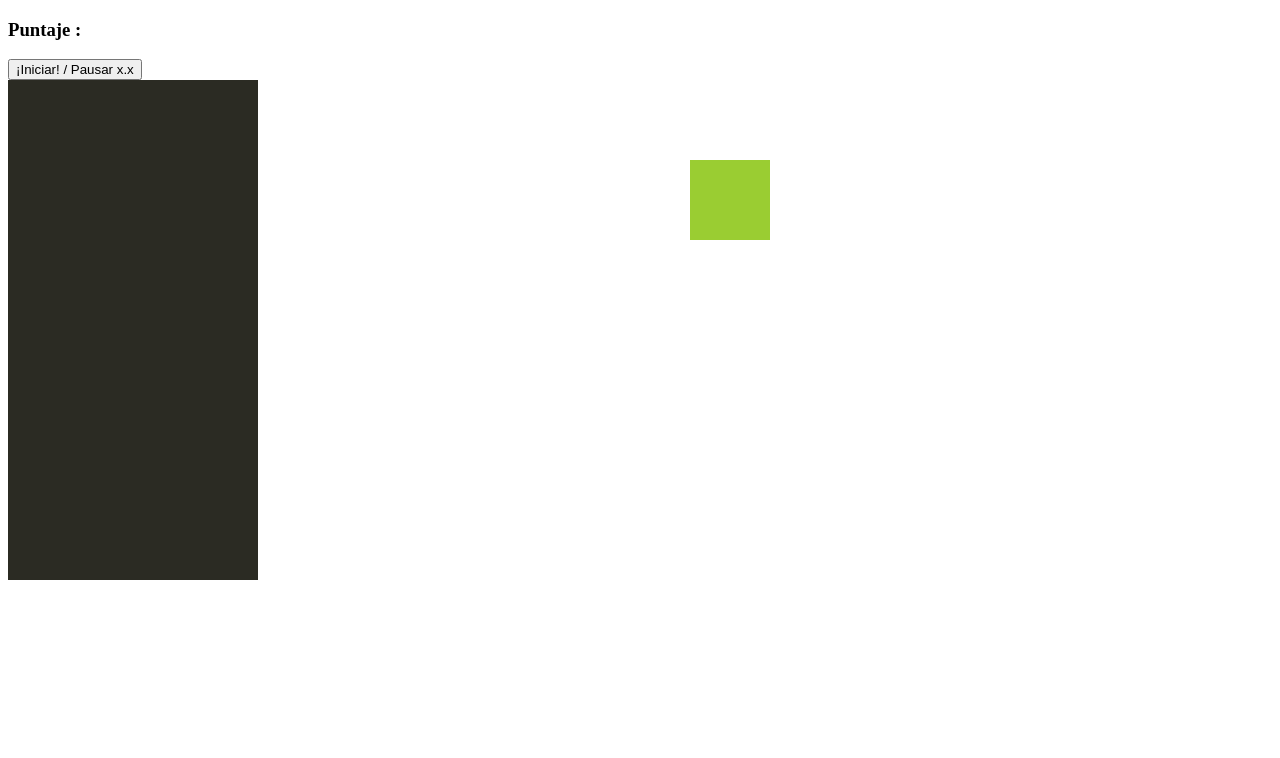
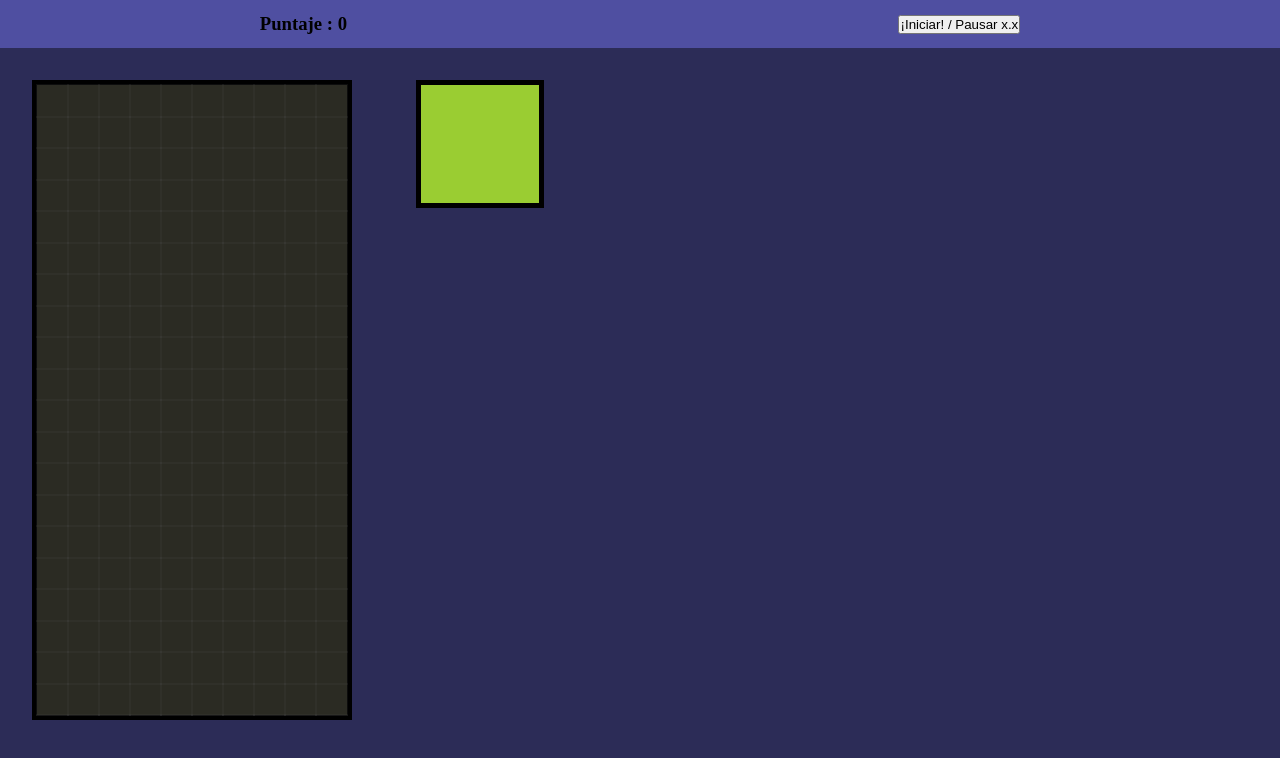
Before and after one commit to MartinMaffei95/tetris, a plain HTML site: page index.html in a window 1280 px wide. Drawn offline with Linux system fonts and the light colour scheme.

Commit message:
reparado bug visual

```diff
--- a/app.js
+++ b/app.js
@@ -103,6 +103,7 @@ document.addEventListener('DOMContentLoaded', ()=>{
 
       // Movimientos con el teclado
       const teclado =(e)=>{
+        e.preventDefault()
         switch(e.keyCode){
           case 37: moverIzq()
             break;
@@ -170,9 +171,11 @@ document.addEventListener('DOMContentLoaded', ()=>{
     dibujartetromino()
   }
 
-    document.addEventListener('keyup',teclado)
+    document.addEventListener('keydown',teclado)
+    // document.addEventListener('keydown')
 
       const touch=(e)=>{
+        e.preventDefault()
         let distanciaTop = e.touches[0].target.offsetTop;
         let distanciaIzq = e.touches[0].target.offsetLeft;
         console.log(distanciaTop,distanciaIzq)
@@ -190,6 +193,7 @@ document.addEventListener('DOMContentLoaded', ()=>{
       }
 
       grid.addEventListener('touchstart',touch)
+
 
 
       // switch(e.keyCode){
--- a/index.html
+++ b/index.html
@@ -10,10 +10,12 @@
     <title>Tetris</title>
 </head>
 <body>
+    <div class="main">
+        <h3> Puntaje : <span id="puntos"> 0 </span> </h3>
+        <button id="inicio"> ¡Iniciar! / Pausar x.x </button>
+    </div>
 
-    <h3> Puntaje : <span id="puntos"> </span> </h3>
-    <button id="inicio"> ¡Iniciar! / Pausar x.x </button>
-
+    <div class="game-Container">
     <div class="grid">
        <div></div>
        <div></div>
@@ -236,19 +238,23 @@
         <div></div>
         <div></div>
         <div></div>
+
         <div></div>
         <div></div>
         <div></div>
         <div></div>
+
         <div></div>
         <div></div>
         <div></div>
         <div></div>
+
         <div></div>
         <div></div>
         <div></div>
         <div></div>
     </div>
+    </div>
 
 </body>
 </html>
--- a/style.css
+++ b/style.css
@@ -1,11 +1,43 @@
+*{
+    margin: 0;
+    padding: 0;
+    box-sizing: border-box;
 
+}
+
+body{
+    background-color: #2c2c57;
+}
+
+.main{
+    display: flex;
+    gap: 2rem;
+    justify-content: space-around;
+    align-items: center;
+    min-height: 3rem;
+    min-width: 100%;
+    background-color: #4f4fa1;
+
+}
+
+.game-Container{
+    display: flex;
+    margin: auto;
+    flex-direction: row;
+    flex-wrap: wrap;
+    gap: 4rem;
+    padding: 2rem;
+    /* gap: 2rem; */
+}
 .grid{
-    width: 250px; /*Siempre 50% del height*/
-    height: 500px;
+    width: 20em; /*Siempre 50% del height*/
+    height: 40em;
     background-color: rgb(43, 43, 35);
     display: grid;
     grid-template-columns: repeat(10,1fr);
     grid-template-rows: repeat(20,1fr);
+    border: solid 5px black;
+
     /* flex-wrap: wrap; */
 }
 
@@ -15,8 +47,7 @@
     height: 20px; */
     /* background-color: red; */
     /* outline: rgb(0, 0, 0) .1em solid; */
-
-
+    outline: solid 1px rgba(68, 68, 68, 0.192);
 }
 
 .tetromino{
@@ -24,21 +55,15 @@
 }
 
 .mini-grid{
-    margin-left: 50px;
-    width: 80px ;
-    height: 80px;
     display: grid;
+    width: 8em; /*Proporciones iguales siempre entre width y heigt*/
+    height: 8em;
     grid-template-columns: repeat(4,1fr);
-    grid-template-rows: repeat(3,1fr);
+    grid-template-rows: repeat(4,1fr);
     background-color: yellowgreen;
-    position: absolute;
-    top: 20%;
-    left: 50%;
+    border: solid 5px black;
 }
 
-.mini-grid div{
-    height: 20px;
-    width: 20px;
-    /* outline: thistle 1px solid; */
+/* .mini-grid div{
 
-}
+} */
```
